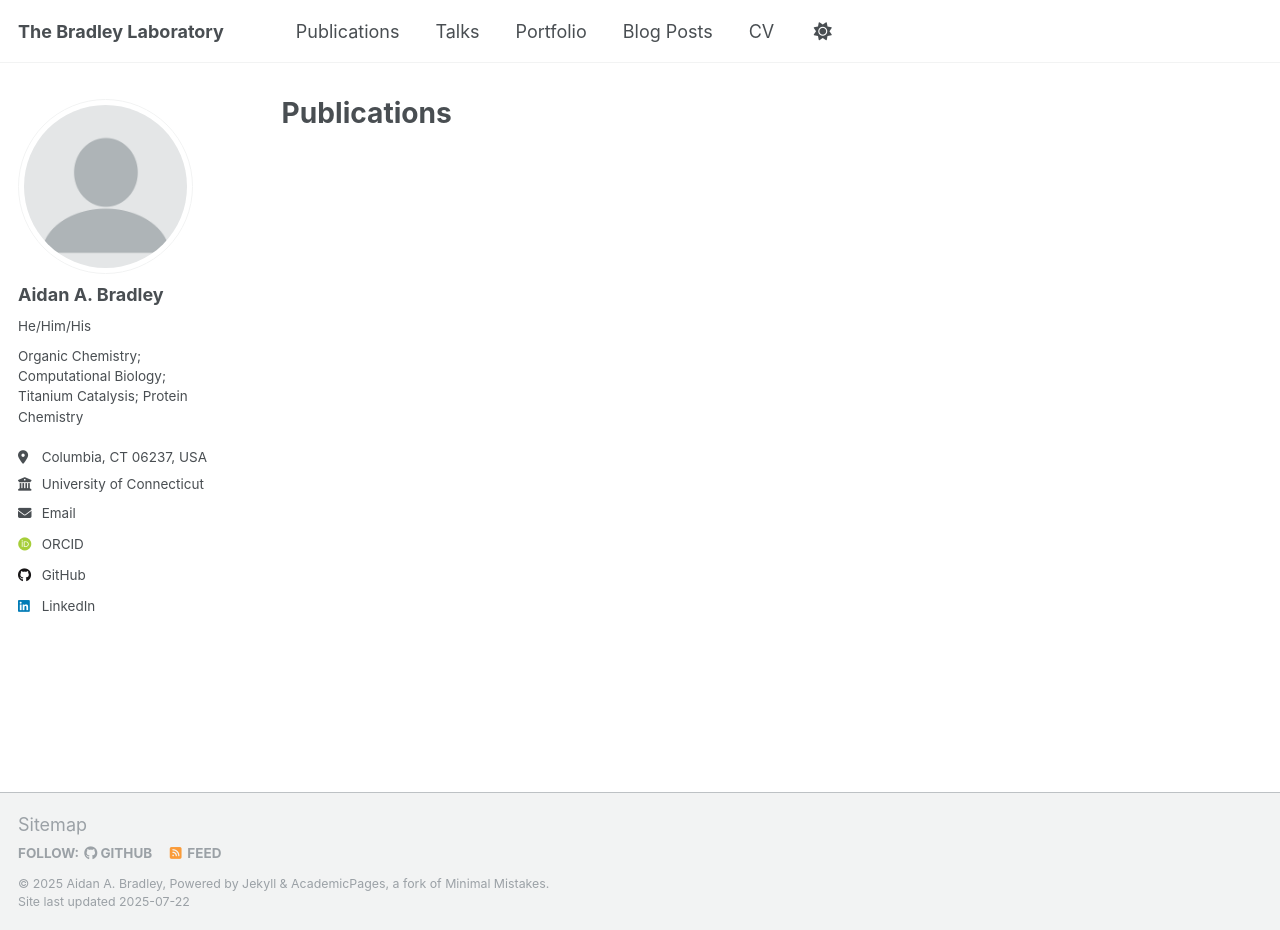
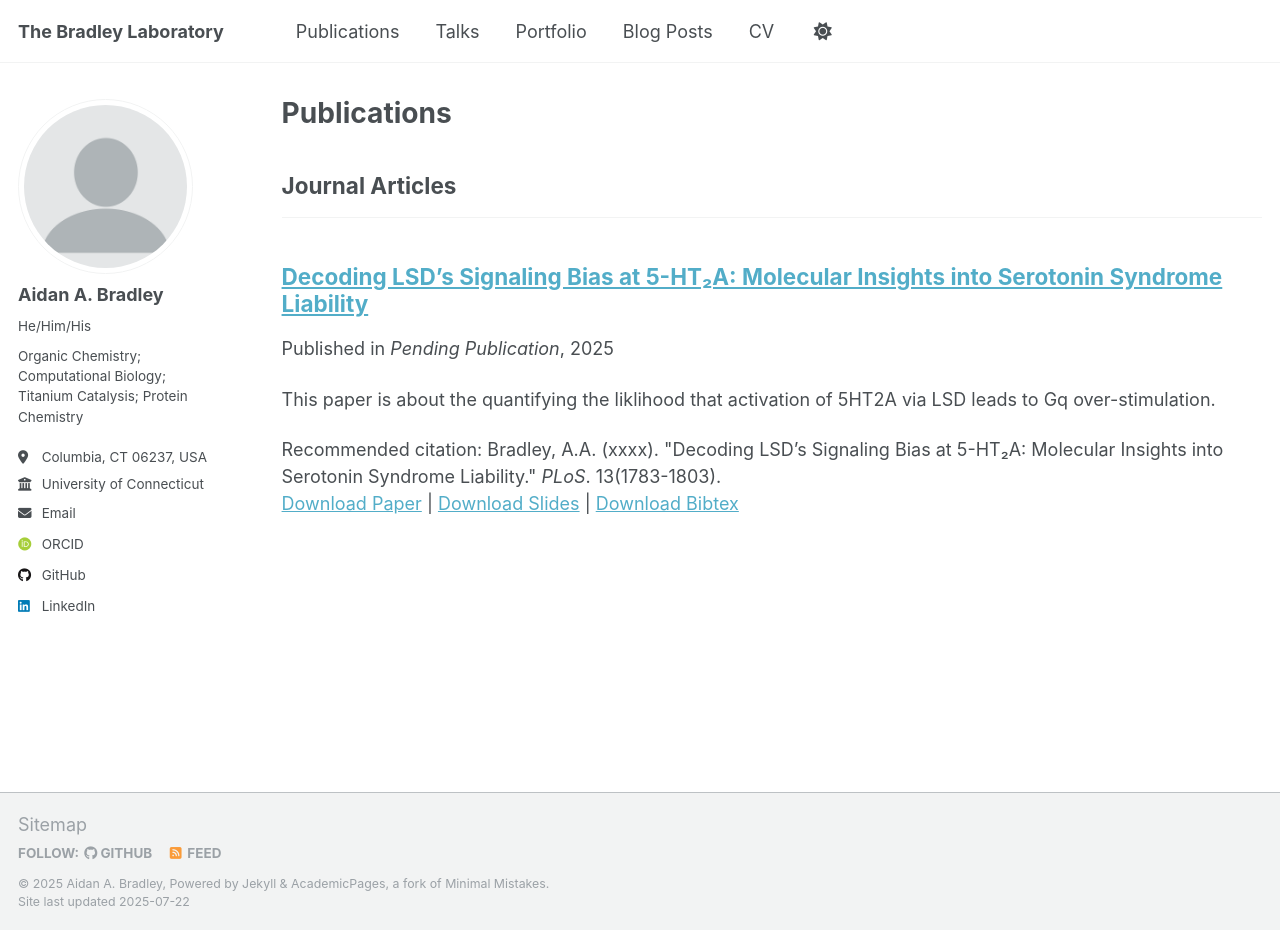
Before and after one commit to aab18011/aab18011.github.io, a Jekyll site: the page built from _pages/publications.html, in a window 1280 px wide and 930 px high. Built offline with Jekyll 4.4.1, drawn with Linux system fonts in a browser that asks for light colours; some web fonts are replaced; a script that is not in the unit is left out; a file with an impossible date is left out; part of the change alters nothing that is shown.

Commit message:
Update 2009-10-01-paper-title-number-1.md

```diff
--- a/_publications/2009-10-01-paper-title-number-1.md
+++ b/_publications/2009-10-01-paper-title-number-1.md
@@ -4,11 +4,10 @@ collection: publications
 category: manuscripts
 permalink: /publication/2009-10-01-paper-title-number-1
 excerpt: 'This paper is about the quantifying the liklihood that activation of 5HT2A via LSD leads to Gq over-stimulation.'
-date: In manuscript stage...
+date: 2025-07-22
 venue: 'Pending Publication'
 slidesurl: 'http://academicpages.github.io/files/slides1.pdf'
 paperurl: 'http://academicpages.github.io/files/paper1.pdf'
 bibtexurl: 'http://academicpages.github.io/files/bibtex1.bib'
-citation: 'Your Name, You. (2009). &quot;Paper Title Number 1.&quot; <i>Journal 1</i>. 1(1).'
+citation: 'Bradley, A.A. (xxxx). &quot;Decoding LSD’s Signaling Bias at 5-HT₂A: Molecular Insights into Serotonin Syndrome Liability.&quot; <i>PLoS</i>. 13(1783-1803).'
 ---
-The contents above will be part of a list of publications, if the user clicks the link for the publication than the contents of section will be rendered as a full page, allowing you to provide more information about the paper for the reader. When publications are displayed as a single page, the contents of the above "citation" field will automatically be included below this section in a smaller font.
```
